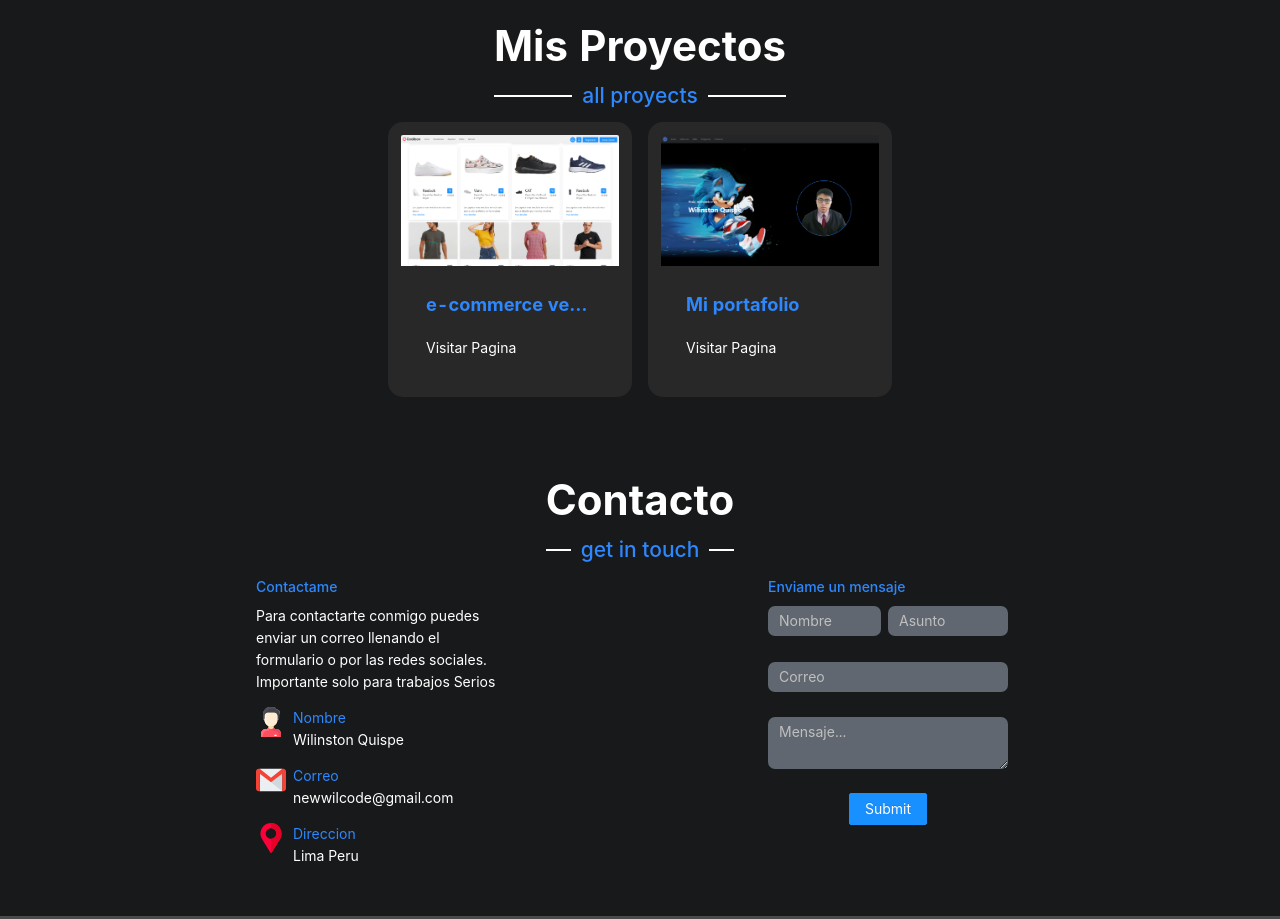
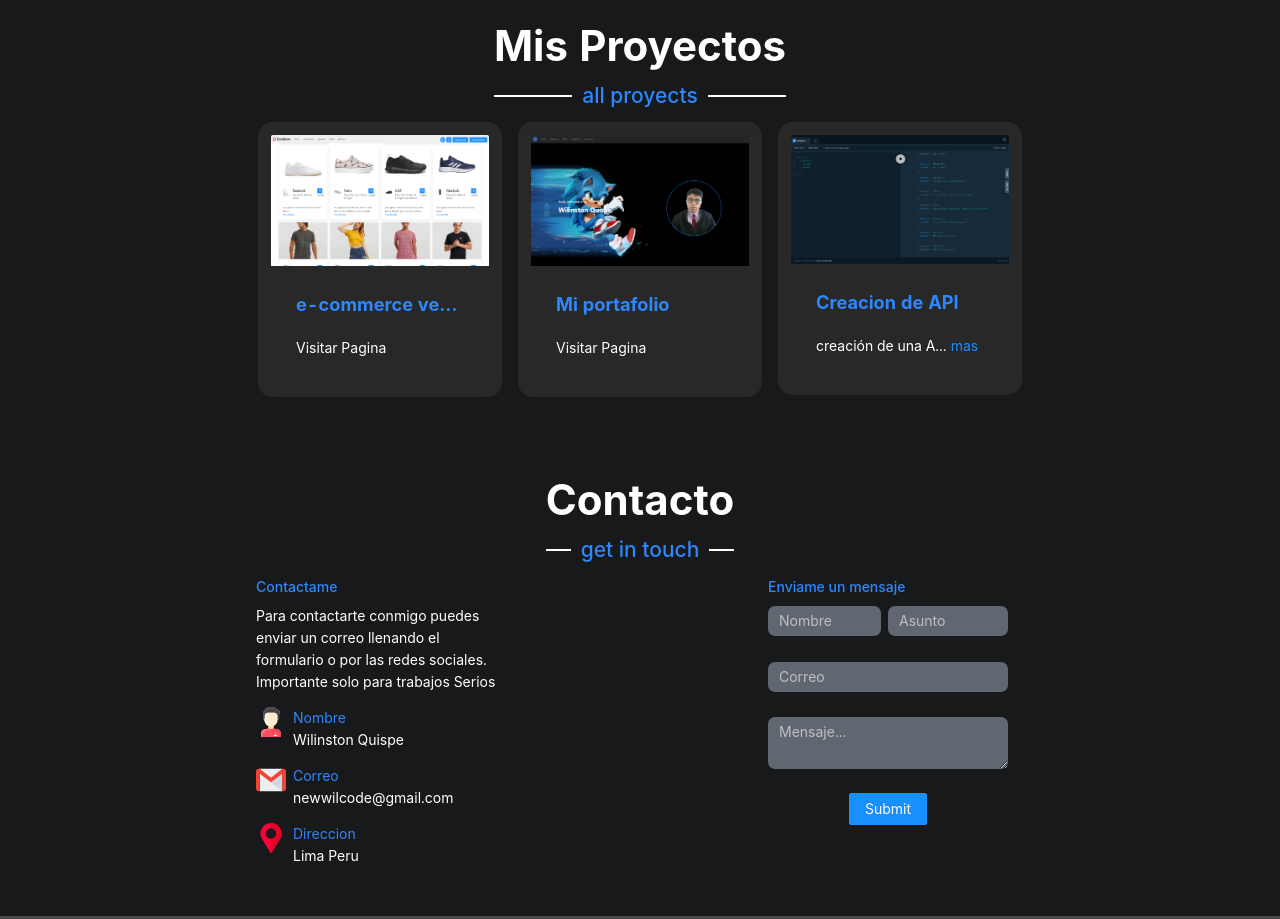
Before and after one commit to WilCodee/portfolio, a Next.js app: page / in a window 1280 px wide. Shown: the part 1720-2639 px from the top of the page. Built offline with nearby package versions, Linux system fonts and the light colour scheme.

Commit message:
se agrega proyecto api e-commerce

```diff
--- a/Components/Proyects.tsx
+++ b/Components/Proyects.tsx
@@ -76,6 +76,25 @@ const Proyects = (): JSX.Element => {
               </a>
             </Card>
           </Col>
+          <Col {...grid}>
+            <Card
+              hoverable
+              style={{ ...styleCard }}
+              cover={<img alt='example' src='/api-ecommerce.png' />}
+            >
+              <Paragraph style={{ ...styleParagraph }} ellipsis>
+                Creacion de API
+              </Paragraph>
+              <Paragraph
+                ellipsis={{ rows: 1, expandable: true, symbol: 'mas' }}
+                className='card_href'
+                style={{ color: '#fff', marginBottom: '0' }}
+              >
+                creación de una API con node, graphql y mongodb para una tienda
+                online
+              </Paragraph>
+            </Card>
+          </Col>
         </Row>
       </Col>
     </Row>
```
Also changed, not shown: public/api-ecommerce.png (added).
